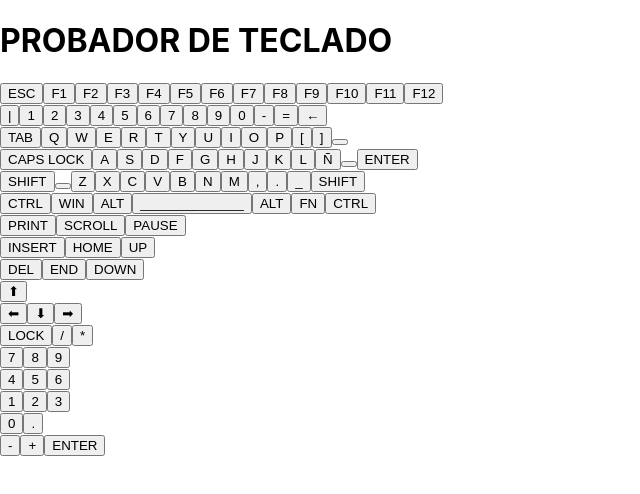
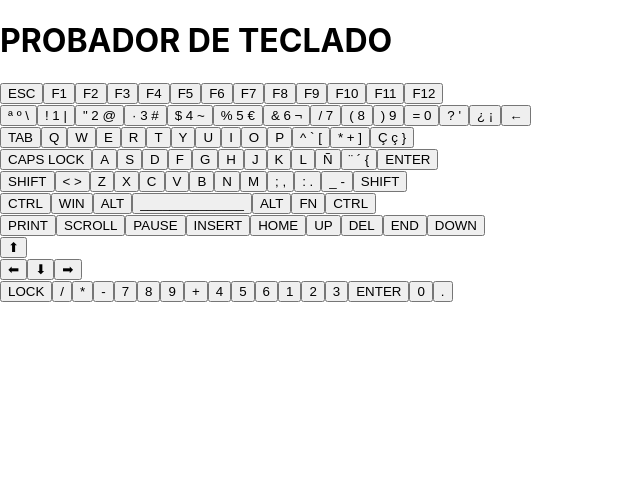
Before and after one commit to KevinYGM/Keyboard-Tester-React-2, a React (Create React App) app: page / in a window 1280 px wide. Shown: the top 494 px of the page, without its empty margins (0-640 px from the left). Built offline with nearby package versions, Linux system fonts and the light colour scheme.

Commit message:
completion of previous organization of the html

```diff
--- a/src/App.jsx
+++ b/src/App.jsx
@@ -13,9 +13,9 @@ function App() {
         <div id= "big-section" className="keyboard-sections">
           <BigSection1 />
           <BigSection2 />
-          <CenterSection />
-          <NumberSection />
         </div>
+        <CenterSection />
+        <NumberSection />
       </div>
     </>
     );
--- a/src/components/BigSection1.jsx
+++ b/src/components/BigSection1.jsx
@@ -1,9 +1,13 @@
 import React from 'react'
 
 export const BigSection1 = () => {
+   // variables to be able to place symbols that JSX does not accept.
+  const closedBracket = "}";
+
   return (
     <>
-      <section id="functions">
+{/*------------------- Line 1: functions----------------------- */}
+      <section className='functions'>
         <button id="esc">ESC</button>
         <button id="function-1">F1</button>
         <button id="function-2">F2</button>
@@ -19,24 +23,65 @@ export const BigSection1 = () => {
         <button id="function-12">F12</button>
       </section>
 
-      <section>
-        <button id="simb-guion-vertical">|</button>
-        <button id="number-1">1</button>
-        <button id="number-2">2</button>
-        <button id="number-3">3</button>
-        <button id="number-4">4</button>
-        <button id="number-5">5</button>
-        <button id="number-6">6</button>
-        <button id="number-7">7</button>
-        <button id="number-8">8</button>
-        <button id="number-9">9</button>
-        <button id="number-0">0</button>
-        <button id="simb-guion">-</button>
-        <button id="simb-igual">=</button>
+{/*------------------------- Line: 2--------------------------- */}
+      <section className='2nd-line'>
+        <button id="simb-guion-vertical">
+          <span>ª</span> <span>º</span> <span>\</span>
+        </button>
+
+        <button id="number-1">
+          <span>!</span> <span>1</span> <span>|</span>
+        </button>
+
+        <button id="number-2">
+          <span>"</span> <span>2</span> <span>@</span>
+        </button>
+
+        <button id="number-3">
+          <span>·</span> <span>3</span> <span>#</span>
+        </button>
+
+        <button id="number-4">
+          <span>$</span> <span>4</span> <span>~</span>
+        </button>
+
+        <button id="number-5">
+          <span>%</span> <span>5</span> <span>€</span>
+        </button>
+
+        <button id="number-6">
+          <span>&</span> <span>6</span> <span>¬</span>
+        </button>
+
+        <button id="number-7">
+          <span>/</span> <span>7</span>
+        </button>
+
+        <button id="number-8">
+          <span>(</span> <span>8</span>
+        </button>
+
+        <button id="number-9">
+          <span>)</span> <span>9</span>
+        </button>
+
+        <button id="number-0">
+          <span>=</span> <span>0</span>
+        </button>
+
+        <button id="symbol-'">
+          <span>?</span> <span>'</span>
+        </button>
+
+        <button id="symbol-¡">
+          <span>¿</span> <span>¡</span>
+        </button>
+
         <button id="backspace">←</button>
       </section>
 
-      <section>
+{/*------------------------- Line: 3--------------------------- */}
+      <section className='3rd-line'>
         <button id="tab">TAB</button>
         <button id="letter-Q">Q</button>
         <button id="letter-W">W</button>
@@ -48,9 +93,18 @@ export const BigSection1 = () => {
         <button id="letter-I">I</button>
         <button id="letter-O">O</button>
         <button id="letter-P">P</button>
-        <button id="simb-llave-apertura">[</button>
-        <button id="simb-llave-cierre">]</button>
-        <button id="simb-corchete-cierre"></button>
+
+        <button id="symbol-`">
+          <span>^</span> <span>`</span> <span>[</span>
+        </button>
+
+        <button id="symbol-+">
+          <span>*</span> <span>+</span> <span>]</span>
+        </button>
+
+        <button id="symbol-ç">
+          <span>Ç</span> <span>ç</span> <span>{closedBracket}</span>
+        </button>
       </section>
     </>
   )
--- a/src/components/BigSection2.jsx
+++ b/src/components/BigSection2.jsx
@@ -1,9 +1,16 @@
 import React from 'react'
 
 export const BigSection2 = () => {
+  // variables to be able to place symbols that JSX does not accept.
+
+  const openBracket = "{";
+  const minor = "<";
+  const elderly = ">";
+
   return (
     <>
-      <section>
+{/*------------------------- Line: 4--------------------------- */}
+      <section className='4th-line'>
         <button id="caps-lock">CAPS LOCK</button>
         <button id="letter-A">A</button>
         <button id="letter-S">S</button>
@@ -15,13 +22,22 @@ export const BigSection2 = () => {
         <button id="letter-K">K</button>
         <button id="letter-L">L</button>
         <button id="letter-Ñ">Ñ</button>
-        <button id="simb-corchete-apertura"></button>
+
+        <button id="symb-´">
+          <span>¨</span> <span>´</span> <span>{openBracket}</span>
+        </button>
+
         <button id="enter">ENTER</button>
       </section>
 
-      <section>
-        <button id="shift" classNameName="shift-izquierdo">SHIFT</button>
-        <button id="simbolo-mayor"></button>
+{/*------------------------ Line: 5-------------------------- */}
+      <section className='5th-line'>
+        <button id="shift" className="shift-izquierdo">SHIFT</button>
+
+        <button id="symb-<>">
+          <span>{minor}</span> <span>{elderly}</span>
+        </button>
+
         <button id="letter-Z">Z</button>
         <button id="letter-X">X</button>
         <button id="letter-C">C</button>
@@ -29,13 +45,24 @@ export const BigSection2 = () => {
         <button id="letter-B">B</button>
         <button id="letter-N">N</button>
         <button id="letter-M">M</button>
-        <button id="simbolo-coma">,</button>
-        <button id="simbolo-punto">.</button>
-        <button id="simbolo-piso-bajo">_</button>
+
+        <button id="symb-,">
+          <span>;</span> <span>,</span>
+        </button>
+
+        <button id="symb-.">
+          <span>:</span> <span>.</span>
+        </button>
+
+        <button id="symb-.">
+          <span>_</span> <span>-</span>
+        </button>
+
         <button id="shift" className="shift-derecho">SHIFT</button>
       </section>
 
-      <section>
+{/*------------------------- Line: 6--------------------------- */}
+      <section className='6th-line'>
         <button id="ctrl" className="ctrl-izquierdo">CTRL</button>
         <button id="win">WIN</button>
         <button id="alt" className="alt-izquierdo">ALT</button>
--- a/src/components/CenterSection.jsx
+++ b/src/components/CenterSection.jsx
@@ -2,37 +2,33 @@ import React from 'react'
 
 export const CenterSection = () => {
   return (
-    <>
+
     <div className="keyboard-sections">
-          <section>
+{/*------------------ Section Center-Up---------------------- */}
+      <section className='center-up'>
         <button id="print">PRINT</button>
         <button id="scroll">SCROLL</button>
         <button id="pause">PAUSE</button>
-          </section>
-
-            <section>
         <button id="insert">INSERT</button>
         <button id="home">HOME</button>
         <button id="up">UP</button>
-            </section>
-
-            <section>
         <button id="del">DEL</button>
         <button id="end">END</button>
         <button id="down">DOWN</button>
       </section>
 
-            <section id="espacio-vacio"></section>
-            <section id="especial">
-              <button id="direccional-arriba">⬆</button>
+{/*------------------ Section Center-Down---------------------- */}
+      <section className='center-down'>
+          <div>
+            <button id="up-arrow">⬆</button>
+          </div>
+          <div>
+            <button id="left-arrow">⬅</button>
+            <button id="down-arrow">⬇</button>
+            <button id="right-arrow">➡</button>
+          </div>
       </section>
 
-            <section>
-              <button id="direccional-izquierda">⬅</button>
-              <button id="direccional-abajo">⬇</button>
-              <button id="direccional-derecha">➡</button>
-            </section>
     </div>
-      </>
   )
 }
--- a/src/components/NumberSection.jsx
+++ b/src/components/NumberSection.jsx
@@ -2,43 +2,24 @@ import React from 'react'
 
 export const NumberSection = () => {
   return (
-    <>
-      <div id="pad-numerico">
-        <section id="espacio-vacio"></section>
-        <section>
+    <div className='number-pad'>
         <button id="lock">LOCK</button>
-          <button id="simb-slash">/</button>
-          <button id="simb-asterisco">*</button>
-        </section>
-        <section>
+        <button id="symbol-slash">/</button>
+        <button id="symb-asterisk">*</button>
+        <button id="pad-substract">-</button>
         <button id="numpad-7">7</button>
         <button id="numpad-8">8</button>
         <button id="numpad-9">9</button>
-        </section>
-
-        <section>
+        <button id="pad-plus">+</button>
         <button id="numpad-4">4</button>
         <button id="numpad-5">5</button>
         <button id="numpad-6">6</button>
-        </section>
-        <section>
         <button id="numpad-1">1</button>
         <button id="numpad-2">2</button>
         <button id="numpad-3">3</button>
-        </section>
-        <section>
+        <button id="pad-enter">ENTER</button>
         <button id="numpad-0">0</button>
-          <button id="pad-punto">.</button>
-        </section>
-
-
-        <div id="pad-numerico-especial">
-            <section id="espacio-vacio"></section>
-            <button id="pad-menos">-</button>
-            <button id="pad-mas">+</button>
-            <button id="pad-enter">ENTER</button>
+        <button id="pad-point">.</button>
     </div>
-      </div>
-    </>
   )
 }
```
Lines whose indentation alone changed are shown as unchanged.
